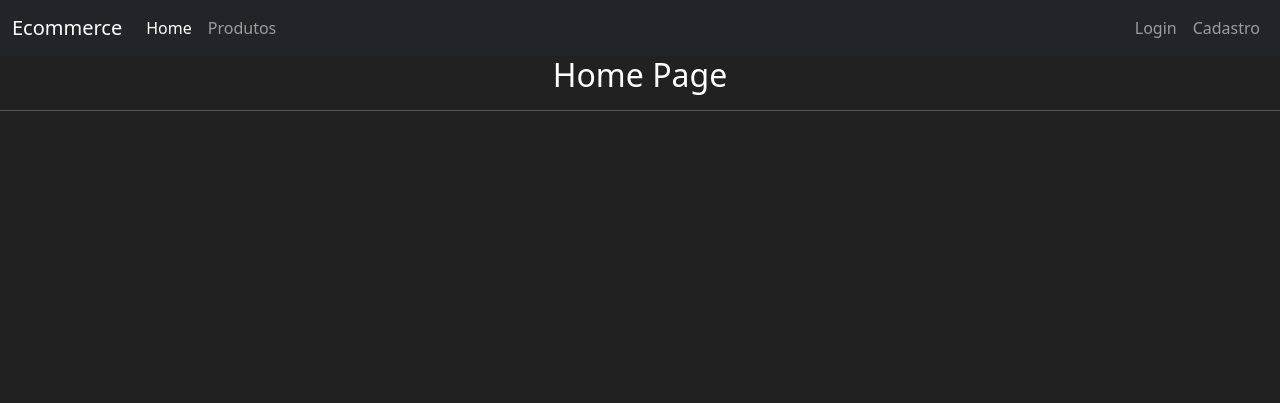
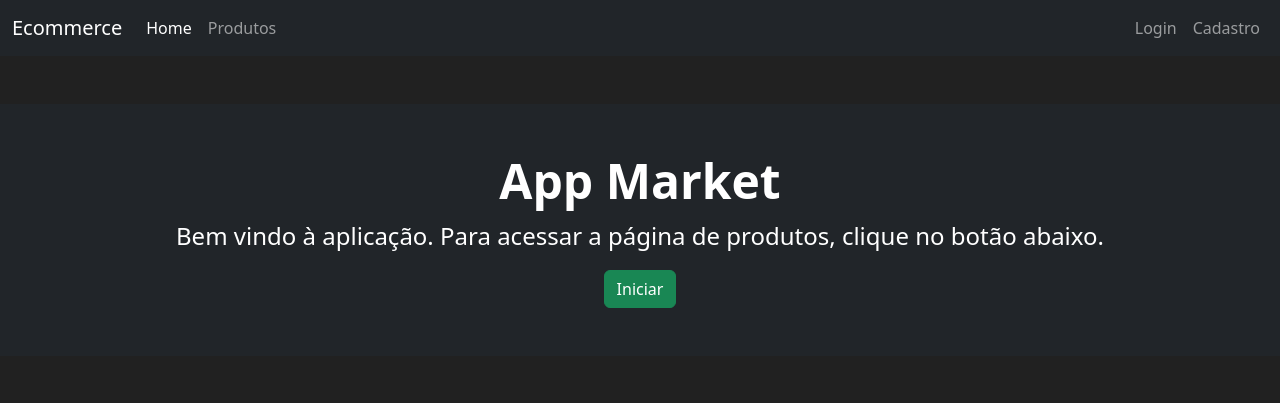
Before and after one commit to EstudosDev-vviniciws/Projeto-Ecommerce-Flask-Bootcamp, a Python web app: template mercado/templates/home.html in a window 1280 px wide. Shown: the top 403 px of the page. Run offline with Jinja, Linux system fonts and the light colour scheme; the template is opened without the code that fills it, so the values that code supplies are empty; some libraries are stand-ins or nearby versions.

Commit message:
Adiciona conteúdo principal da home com título, descrição e botão 'Iniciar'  - Estrutura HTML utiliza header com estilo escuro e texto centralizado  - Botão 'Iniciar' direciona para a rota da página de produtos via 'url_for'

```diff
--- a/mercado/templates/home.html
+++ b/mercado/templates/home.html
@@ -5,6 +5,11 @@
 {% endblock %}
 
 {% block conteudo %}
-    <h2 style="text-align: center;">Home Page</h2>
-    <hr>
+    <div class="py-5">
+        <header class="h-100 p-5 text-white bg-dark text-center justify-content-center align-items-center">
+            <h1 class="display-5 fw-bold">App Market</h1>
+            <p class="fs-4">Bem vindo à aplicação. Para acessar a página de produtos, clique no botão abaixo.</p>
+            <a class="btn btn-success" type="button" href="{{url_for('page_produto')}}">Iniciar</a>
+        </header>
+    </div>
 {% endblock %}
```
